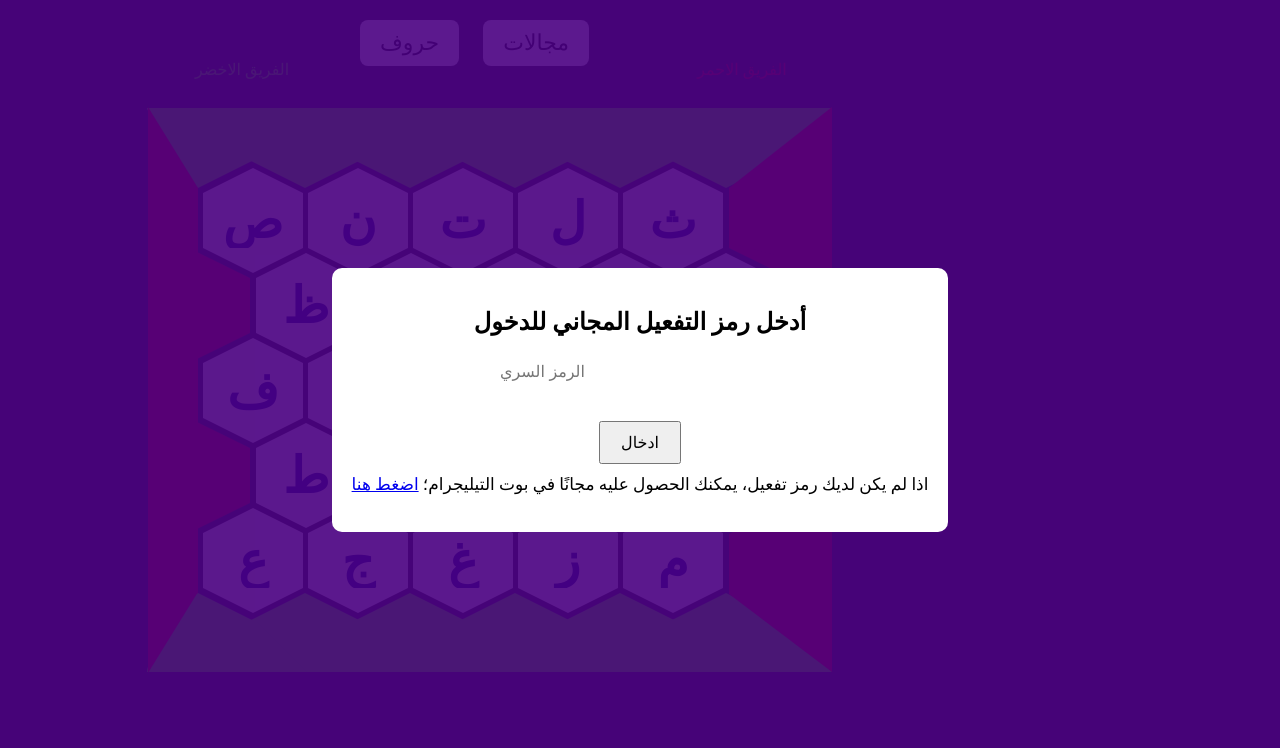
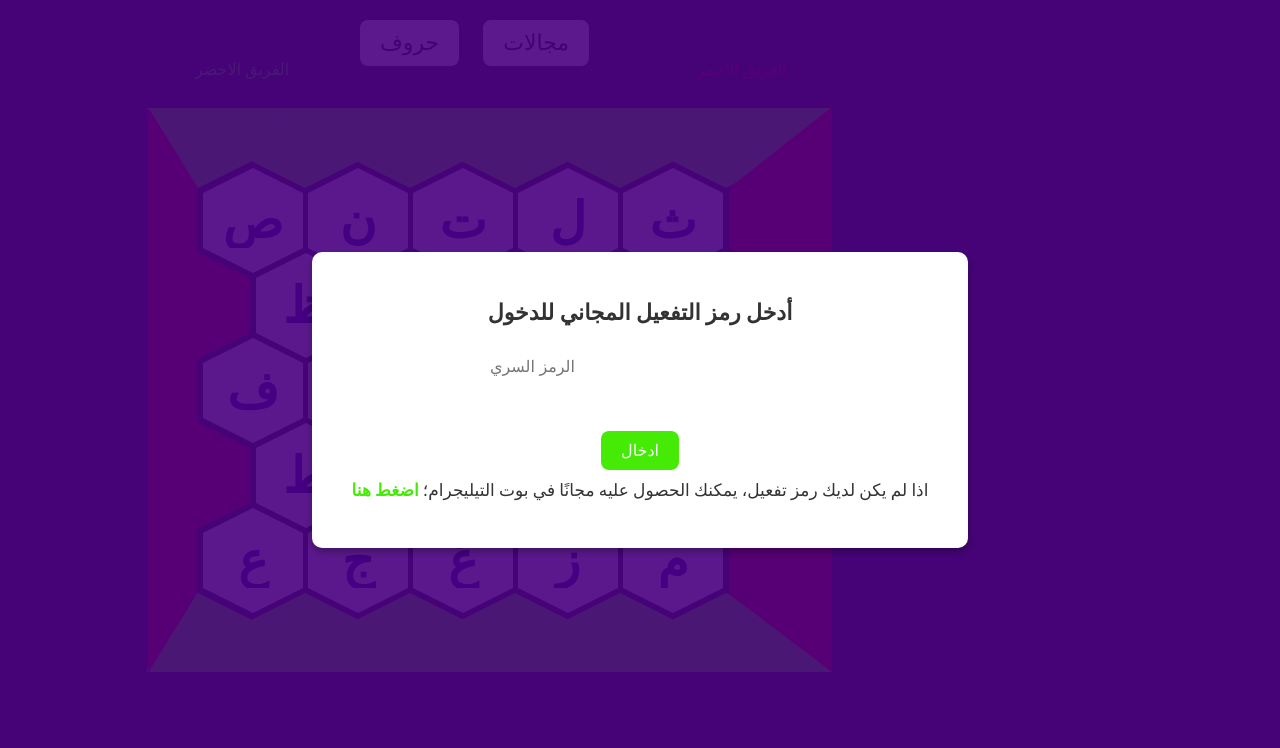
Before and after one commit to TERXGAMER0/7rofy-2, a website: page client/h1-index.html in a window 1280 px wide. Shown: the top 748 px of the page. Drawn offline with Linux system fonts and the light colour scheme; a web font is replaced by a local one.

Commit message:
Update style.css

```diff
--- a/client/style.css
+++ b/client/style.css
@@ -14,21 +14,24 @@
 .secret-container {
   text-align: center;
   background: #fff;
-  padding: 20px;
+  padding: 30px 40px;
   border-radius: 10px;
+  box-shadow: 0 4px 8px rgba(0,0,0,0.3);
 }
 .secret-container h2 {
-  margin-bottom: 15px;
+  margin-bottom: 20px;
   font-family: "Simplified Arabic";
+  font-size: 22px;
+  color: #333;
 }
-/* تعديل نمط صندوق الإدخال ليكون ظاهر دائمًا وبحواف سوداء */
+/* تعديل صندوق الإدخال ليظهر دائمًا مع حواف سوداء */
 .secret-container input {
   display: block;
+  width: 300px;
   padding: 12px 15px;
+  margin: 15px auto;
   font-size: 16px;
-  width: 280px;
-  margin: 10px auto;
-  border: 2px solid #000;  /* حواف سوداء */
+  border: 2px solid #000; /* حواف سوداء */
   border-radius: 8px;
   outline: none;
   background-color: #fff;
@@ -36,12 +39,31 @@
 }
 .secret-container input:focus {
   border-color: #45eb04;
-  box-shadow: 0 0 5px rgba(69, 235, 4, 0.5);
+  box-shadow: 0 0 5px rgba(69,235,4,0.5);
 }
 .secret-container button {
   padding: 10px 20px;
   font-size: 16px;
+  margin-top: 10px;
   cursor: pointer;
+  background-color: #45eb04;
+  color: #fff;
+  border: none;
+  border-radius: 8px;
+  transition: background-color 0.3s ease;
+}
+.secret-container button:hover {
+  background-color: #3cae03;
+}
+.secret-container p {
+  font-size: 17px;
+  margin-top: 10px;
+  color: #333;
+}
+.secret-container a {
+  color: #45eb04;
+  text-decoration: none;
+  font-weight: bold;
 }
 
 /* ==================== باقي التنسيقات الخاصة باللعبة ==================== */
```
